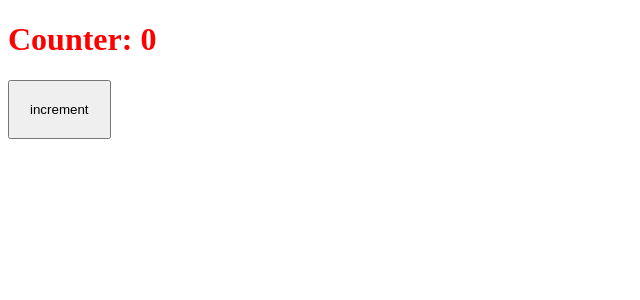
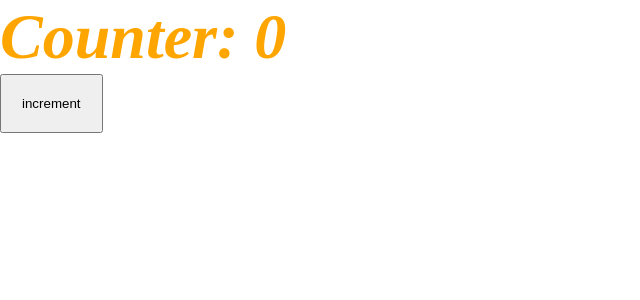
Before and after one commit to Mezin24/web-blog, a React app: page / in a window 1280 px wide. Shown: the top 300 px of the page, without its empty margins (0-640 px from the left). Built offline with nearby package versions, Linux system fonts and the light colour scheme.

Commit message:
add scss modules

```diff
--- /dev/null
+++ b/src/App.tsx
@@ -0,0 +1,11 @@
+import Counter from './components/Counter/Counter';
+import './index.scss';
+
+const App = () => {
+  return (
+    <div className='app'>
+      <Counter />
+    </div>
+  );
+};
+export default App;
--- /dev/null
+++ b/src/components/Counter/Counter.module.scss
@@ -0,0 +1,7 @@
+.title {
+  color: orange;
+}
+
+.btn {
+  padding: 20px;
+}
--- a/src/components/Counter/Counter.scss
+++ /dev/null
@@ -1,7 +0,0 @@
-h1 {
-  color: red;
-}
-
-button {
-  padding: 20px;
-}
--- a/src/components/Counter/Counter.tsx
+++ b/src/components/Counter/Counter.tsx
@@ -1,13 +1,18 @@
 import { useState } from 'react';
-import './Counter.scss';
+import styles from './Counter.module.scss';
 
 const Counter = () => {
   const [counter, setCounter] = useState(0);
 
   return (
     <div>
-      <h1>Counter: {counter}</h1>
-      <button onClick={() => setCounter((prev) => prev + 1)}>increment</button>
+      <h1 className={styles.title}>Counter: {counter}</h1>
+      <button
+        className={styles.btn}
+        onClick={() => setCounter((prev) => prev + 1)}
+      >
+        increment
+      </button>
     </div>
   );
 };
--- /dev/null
+++ b/src/global.d.ts
@@ -0,0 +1,4 @@
+declare module '*.scss' {
+  const content: Record<string, string>;
+  export default content;
+}
--- /dev/null
+++ b/src/index.scss
@@ -0,0 +1,20 @@
+* {
+  padding: 0;
+  margin: 0;
+  box-sizing: border-box;
+}
+
+a {
+  text-decoration: none;
+}
+
+ul,
+ol {
+  list-style-type: none;
+}
+
+.app {
+  font-size: 2rem;
+  font-weight: bold;
+  font-style: italic;
+}
--- a/src/index.tsx
+++ b/src/index.tsx
@@ -1,4 +1,4 @@
 import { render } from 'react-dom';
-import Counter from './components/Counter/Counter';
+import App from './App';
 
-render(<Counter />, document.getElementById('root'));
+render(<App />, document.getElementById('root'));
```
Also changed, not shown: 1 other file (tests, documents, lock files or other folders).
